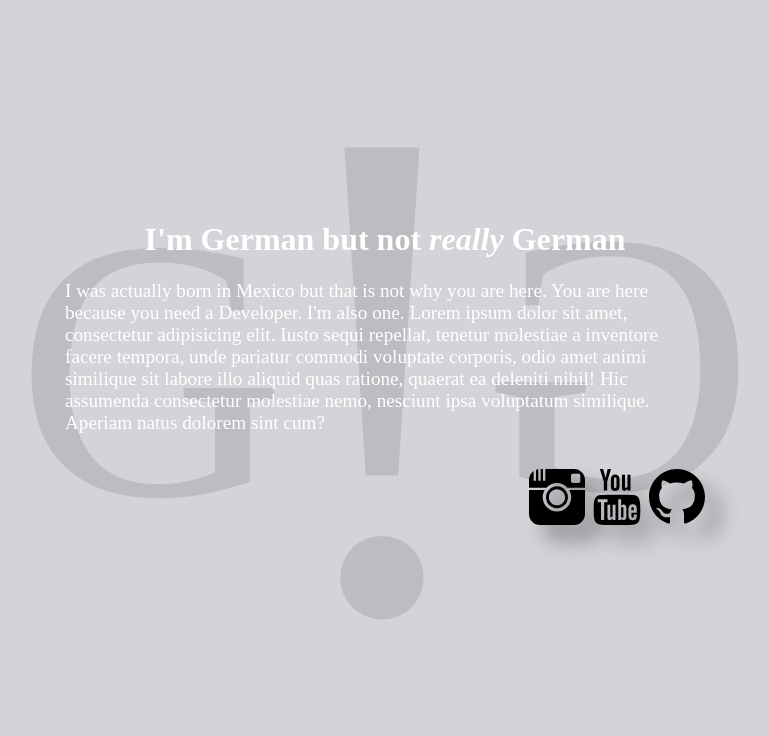
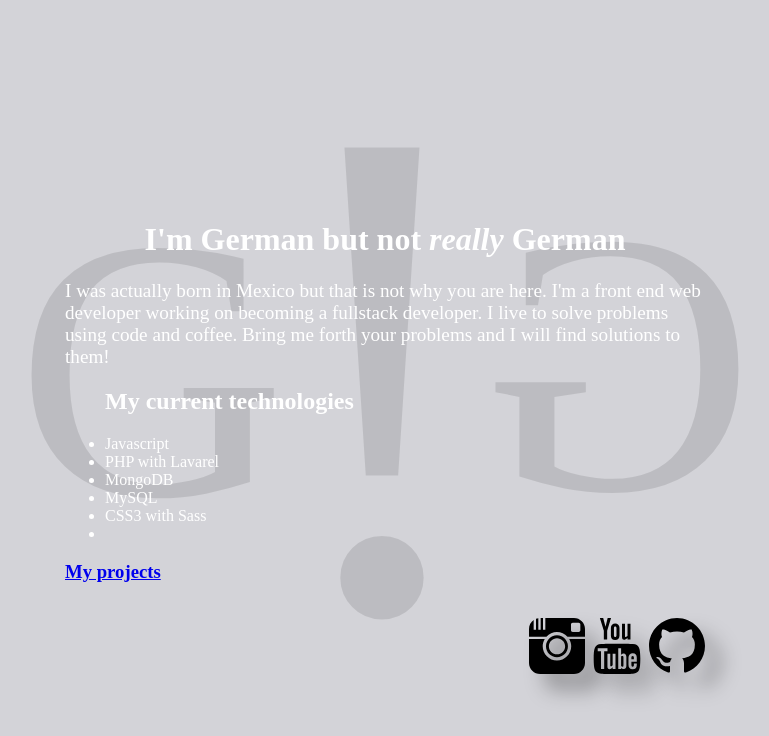
Before and after one commit to germangamboa95/portfolio, a plain HTML site: page index.html in a window 1280 px wide. Shown: the whole page, without its empty margins (255-1024 px from the left). Drawn offline with Linux system fonts and the light colour scheme.

Commit message:
Organized files and added project page navegation

```diff
--- a/index.html
+++ b/index.html
@@ -9,18 +9,42 @@
 </head>
 <body>
   <div class=" background"></div>
-    <div class="aboutMe center-div animated zoomIn">
+    <div id="aboutMe" class="aboutMe center-div animated zoomIn">
       <h1>I'm German but not <span>really</span> German</h1>
-      <p>I was actually born in Mexico but that is not why you are here. You are here because you need a Developer. I'm also one. Lorem ipsum dolor sit amet, consectetur adipisicing elit. Iusto sequi repellat, tenetur molestiae a inventore facere tempora, unde pariatur commodi voluptate corporis, odio amet animi similique sit labore illo aliquid quas ratione, quaerat ea deleniti nihil! Hic assumenda consectetur molestiae nemo, nesciunt ipsa voluptatum similique. Aperiam natus dolorem sint cum?</p>
+      <p>I was actually born in Mexico but that is not why you are here. I'm a front end web developer working on becoming a fullstack developer. I live to solve problems using code and coffee. Bring me forth your problems and I will find solutions to them! </p>
+      <ul>
+        <h2>My current technologies</h2>
+        <li>Javascript</li>
+        <li>PHP with Lavarel</li>
+        <li>MongoDB</li>
+        <li>MySQL</li>
+        <li>CSS3 with Sass</li>
+        <li></li>
+      </ul>
+      <h3><a id="clicker" href="#">My projects</a></h3>
 
-    <div class="social-media">
+    <div  class="social-media">
       <ul>
-        <li><a href="https://www.instagram.com/theawesomesmiley/" target="_blank"s><img class="hvr-hang" src="instagram.svg" alt=""></a></li>
-        <li><a href="https://www.youtube.com/channel/UC0y_YVXOGge141aAoNiaeRg/featured?view_as=public" target="_blank"><img class="hvr-hang" src="youtube.svg" alt=""></a></li>
-        <li><a href="https://github.com/germangamboa95" target="_blank"><img class="hvr-hang" src="github.svg" alt=""></a></li>
+        <li><a href="https://www.instagram.com/theawesomesmiley/" target="_blank"s><img class="hvr-hang" src="./imgs/instagram.svg" alt=""></a></li>
+        <li><a href="https://www.youtube.com/channel/UC0y_YVXOGge141aAoNiaeRg/featured?view_as=public" target="_blank"><img class="hvr-hang" src="./imgs/youtube.svg" alt=""></a></li>
+        <li><a href="https://github.com/germangamboa95" target="_blank"><img class="hvr-hang" src="./imgs/github.svg" alt=""></a></li>
       </ul>
     </div>
     </div>
+    <div id ="myProjects" class="my-projects center-div animated zoomIn">
+      <div><h1>German's Projects</h1><h3><a id="clickerB" href="#">Back</a></h3></div>
+
+    </div>
   </div>
+  <script type="text/javascript">
+    document.getElementById('clicker').addEventListener('click',function(){
+      document.getElementById('aboutMe').style.display = "none";
+      document.getElementById('myProjects').style.display = "block";
+    });
+    document.getElementById('clickerB').addEventListener('click',function(){
+      document.getElementById('aboutMe').style.display = "block";
+      document.getElementById('myProjects').style.display = "none";
+    });
+  </script>
 </body>
 </html>
--- a/style.css
+++ b/style.css
@@ -14,7 +14,7 @@ body{
   bottom: 0;
   width: 100%;
   height:auto;
-  background: url('gNotg.svg');
+  background: url('./imgs/gNotg.svg');
   background-size: contain;
   background-repeat: no-repeat;
   background-position: center;
@@ -63,6 +63,9 @@ body{
   filter: drop-shadow(16px 16px 10px rgba(0,0,0,0.3));
 }
 
+.my-projects{
+  display: none;
+}
 
 
 
```
